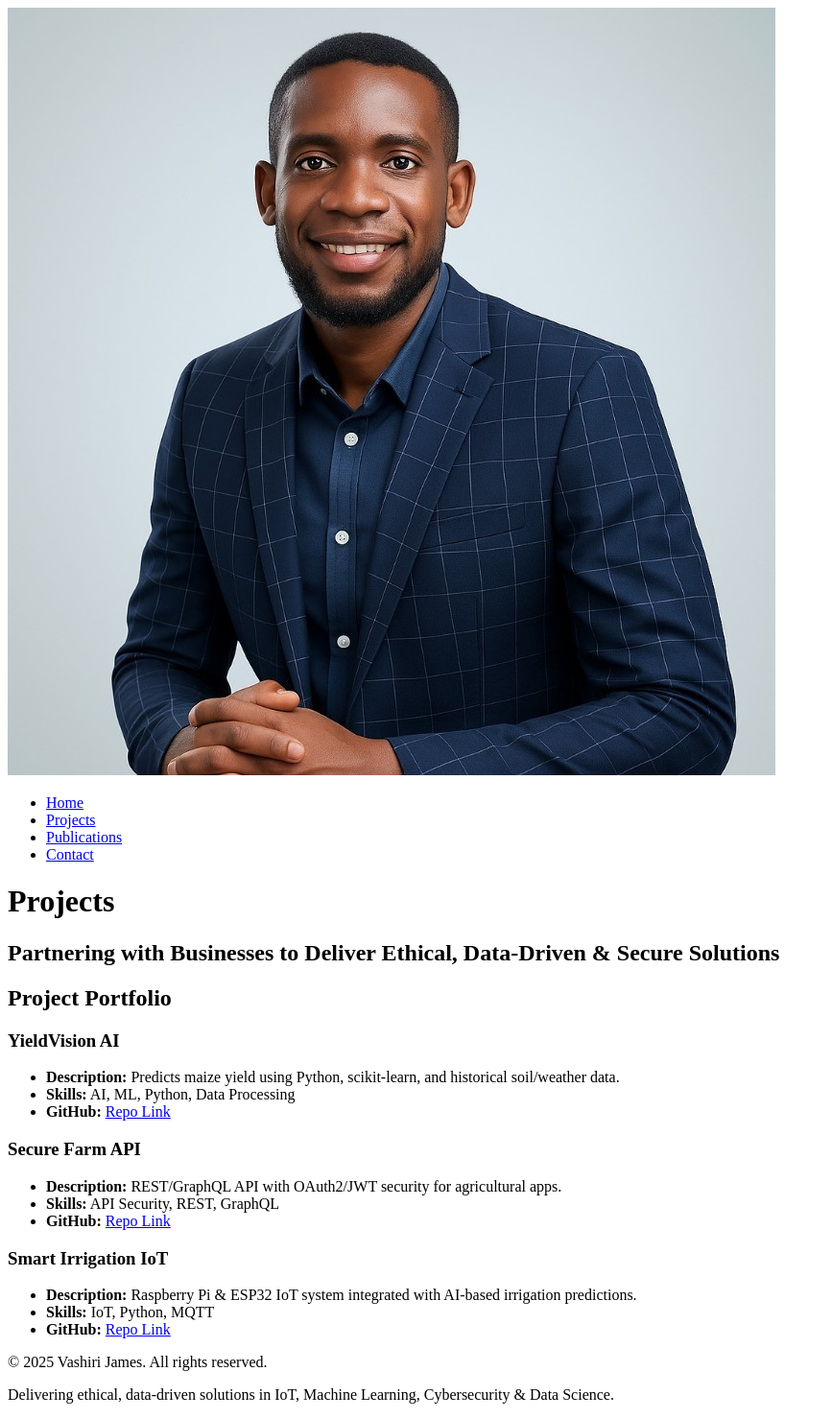
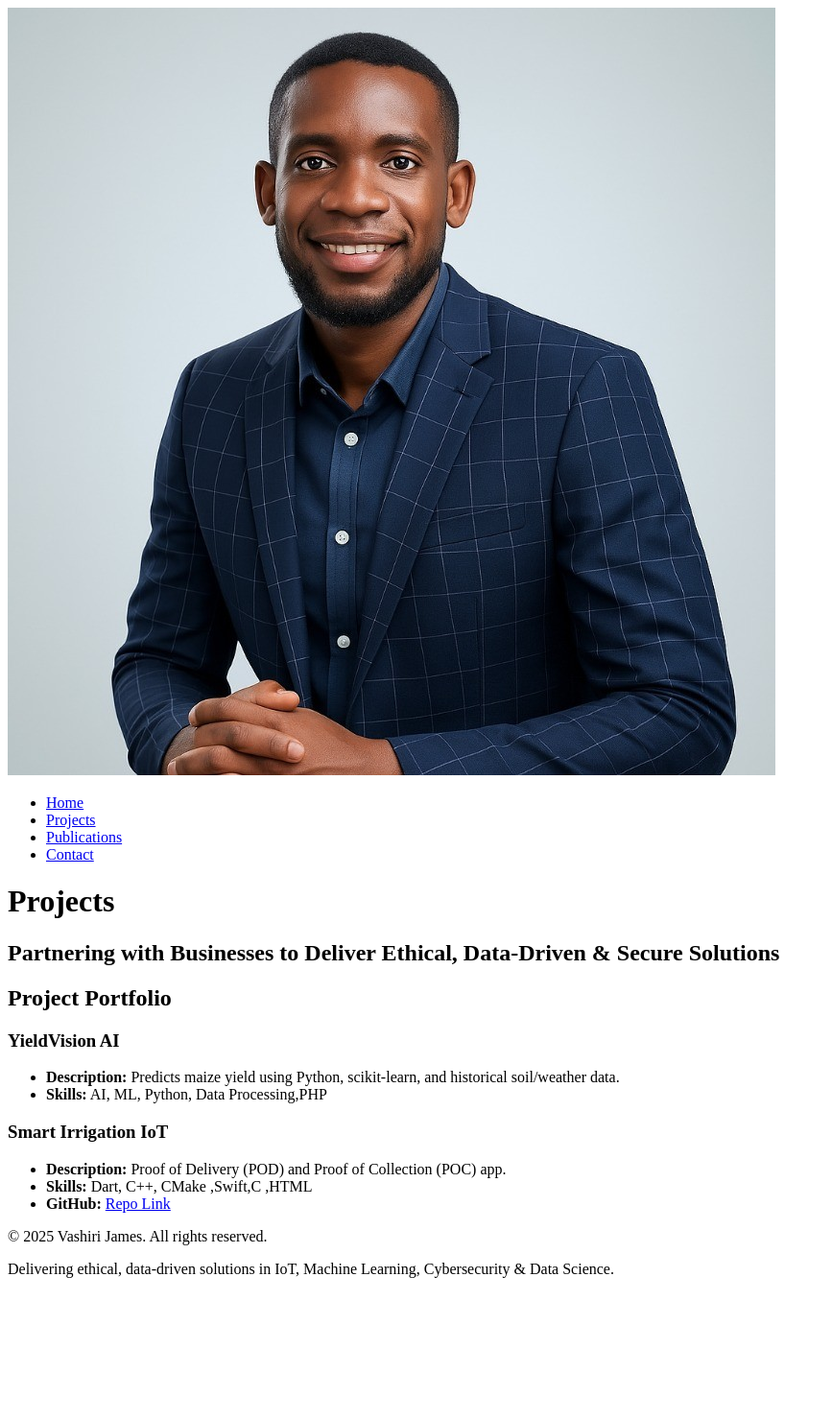
Before and after one commit to vashirij/vashirij.github.io, a Jekyll site: the page built from projects.md, in a window 1280 px wide. Shown: the whole page at 96% size, without its empty margins (0-867 px from the left). Built offline with Jekyll 4.4.1, drawn with Linux system fonts in a browser that asks for light colours; after the commit the page ends 1348 px from its top, so only the background shows below that.

```diff
--- a/projects.md
+++ b/projects.md
@@ -7,15 +7,9 @@ permalink: /projects/
 
 ### YieldVision AI
 - **Description:** Predicts maize yield using Python, scikit-learn, and historical soil/weather data.
-- **Skills:** AI, ML, Python, Data Processing
-- **GitHub:** [Repo Link](https://github.com/jvashiri/maize-yield-ai)
-
-### Secure Farm API
-- **Description:** REST/GraphQL API with OAuth2/JWT security for agricultural apps.
-- **Skills:** API Security, REST, GraphQL
-- **GitHub:** [Repo Link](https://github.com/jvashiri/secure-farm-api)
+- **Skills:** AI, ML, Python, Data Processing,PHP
 
 ### Smart Irrigation IoT
-- **Description:** Raspberry Pi & ESP32 IoT system integrated with AI-based irrigation predictions.
-- **Skills:** IoT, Python, MQTT
-- **GitHub:** [Repo Link](https://github.com/jvashiri/smart-irrigation)
+- **Description:** Proof of Delivery (POD) and Proof of Collection (POC) app.
+- **Skills:** Dart, C++, CMake ,Swift,C ,HTML
+- **GitHub:** [Repo Link](https://github.com/vashirij/pod)
```
Also changed, not shown: contact.md (+2 -2 lines).
